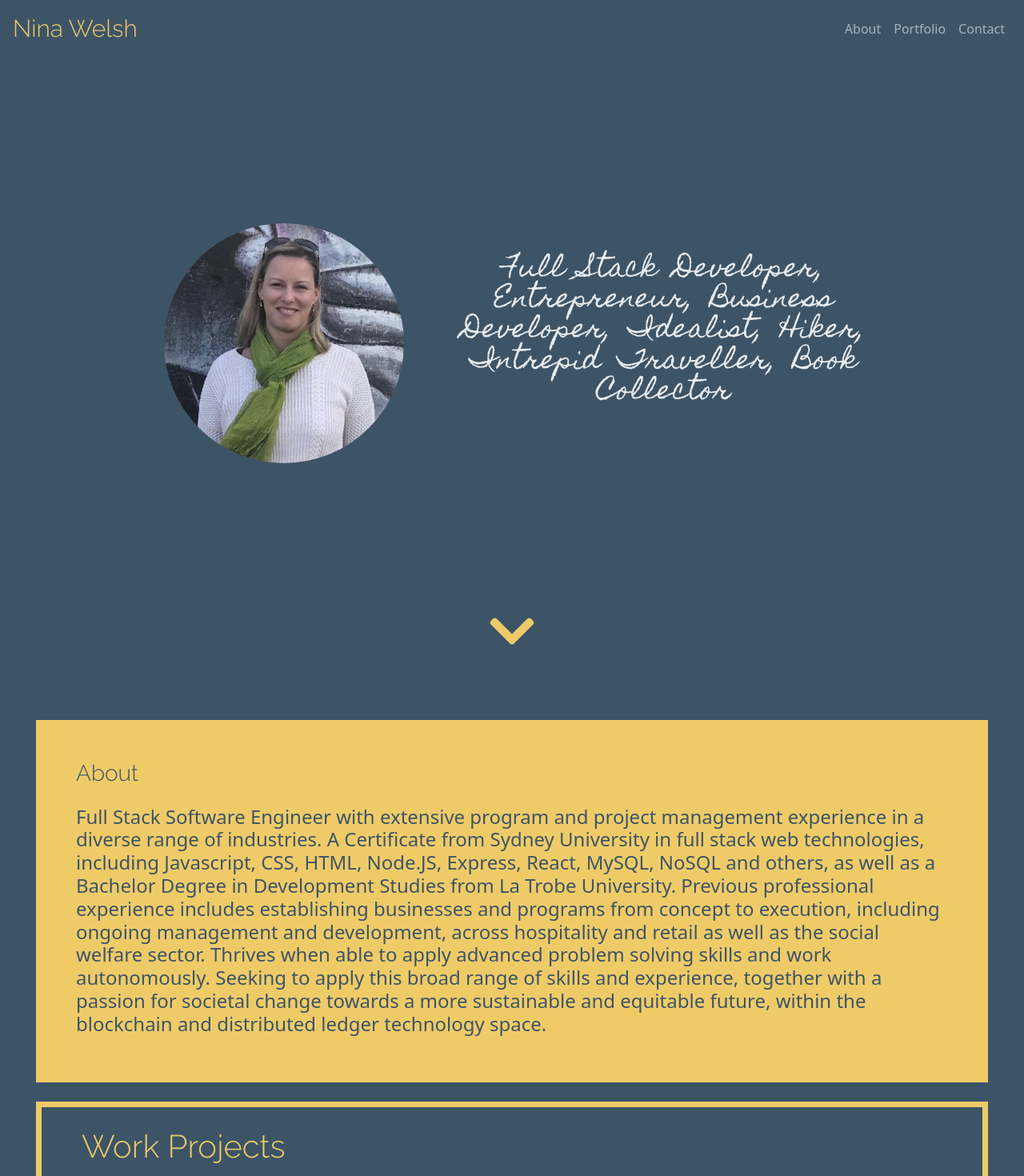
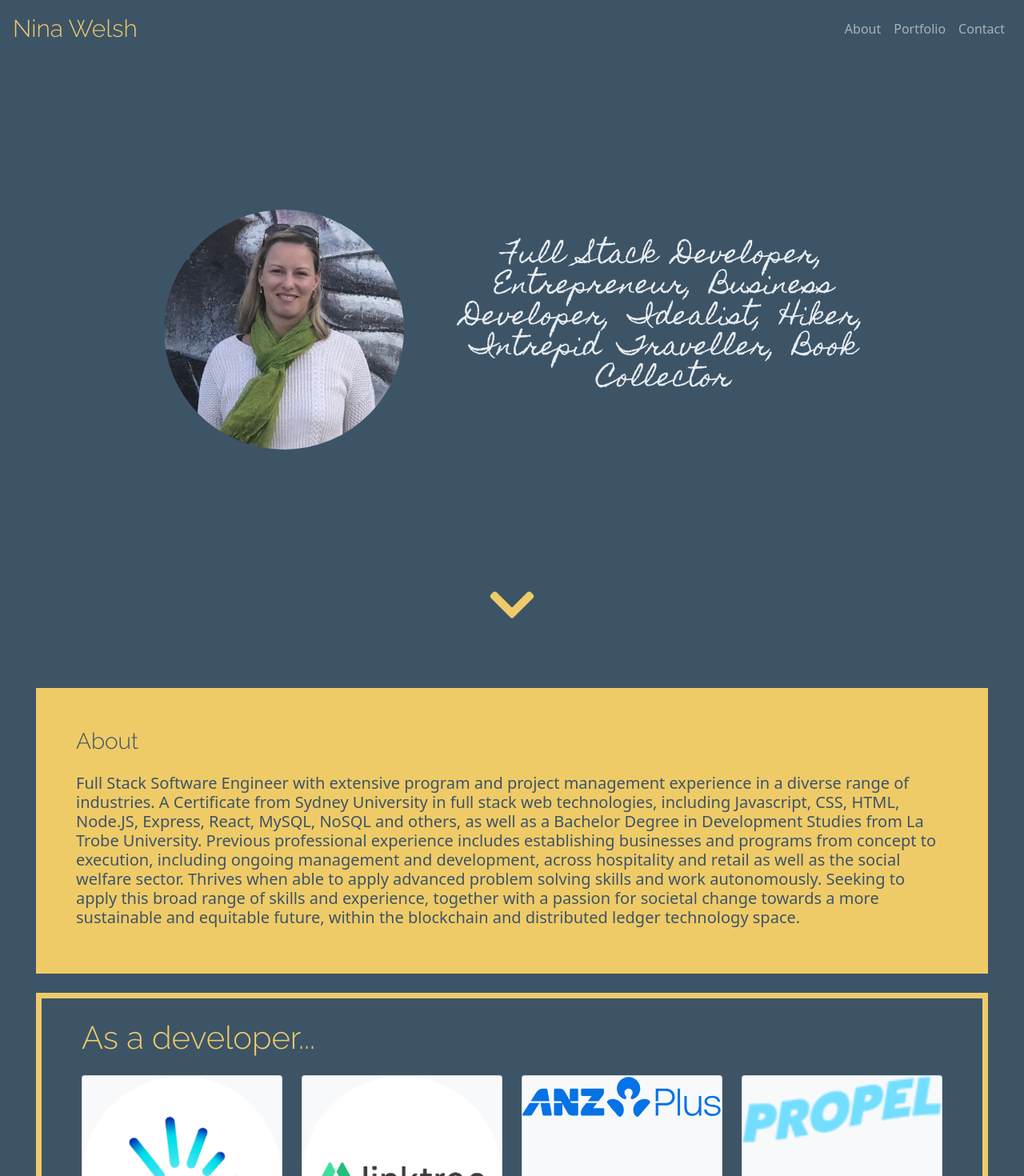
Before and after one commit to Ninetta11/Portfolio, a React (Create React App) app: page /#/home in a window 1280 px wide. Shown: the top 1470 px of the page at 80% size. Built offline with nearby package versions, Linux system fonts and the light colour scheme.

Commit message:
Improved responsiveness

```diff
--- a/src/components/Header/index.js
+++ b/src/components/Header/index.js
@@ -21,9 +21,9 @@ function Header() {
         if (name === "home") {
             scroll.scrollToTop()
         } else if (name === "about") {
-            scroll.scrollTo(1000, 0)
+            scroll.scrollTo(700, 0)
         } else if (name === "portfolio") {
-            scroll.scrollTo(1250, 0)
+            scroll.scrollTo(1140, 0)
         } else {
             scroll.scrollToBottom()
         }
--- a/src/components/Profile/index.js
+++ b/src/components/Profile/index.js
@@ -6,7 +6,7 @@ function Profile() {
     return (
         <article id="about" className="col-md-12">
             <h3>About</h3>
-            <h4>Full Stack Software Engineer with extensive program and project management experience in a
+            <h4 id="about_text">Full Stack Software Engineer with extensive program and project management experience in a
                 diverse range of industries. A Certificate from Sydney University in full stack web
                 technologies, including Javascript, CSS, HTML, Node.JS, Express, React, MySQL, NoSQL and
                 others, as well as a Bachelor Degree in Development Studies from La Trobe University.
--- a/src/components/ProjectBanner/index.js
+++ b/src/components/ProjectBanner/index.js
@@ -34,7 +34,7 @@ class ProjectBanner extends Component {
                 </Modal>
                 <article id="portfolio">
                     <div className="row">
-                        <h1>Work Projects</h1>
+                        <h1>As a developer...</h1>
                     </div>
                     <div id="inner" className="row row-cols-1 row-cols-lg-4">
                         {projects.workProjects.map(project =>
@@ -51,7 +51,7 @@ class ProjectBanner extends Component {
                 <br></br>
                 <article id="portfolio">
                     <div className="row">
-                        <h1>Personal Projects</h1>
+                        <h1>As an individual...</h1>
                     </div>
                     <div id="inner" className="row row-cols-1 row-cols-lg-4">
                         {projects.personalProjects.map(project =>
--- a/src/components/ScrollDownButton/style.css
+++ b/src/components/ScrollDownButton/style.css
@@ -1,3 +1,4 @@
 .scrollDownButton {
-    color:#EFCB68;
+    color: #EFCB68;
+    padding-bottom: 10px;
 }
--- a/src/pages/Home.js
+++ b/src/pages/Home.js
@@ -12,7 +12,7 @@ function Home() {
                 <Bio />
                 <div className="bottom-container" >
                     <ScrollDownButton
-                        x={1000}
+                        x={700}
                         y={0}
                     />
                 </div>
--- a/src/pages/style.css
+++ b/src/pages/style.css
@@ -45,7 +45,7 @@ iframe {
 }
 
 .bio-container {
-    min-height: 100vh;
+    min-height: 95vh;
     display: flex;
     flex-direction: column;
     justify-content: space-evenly;
@@ -86,11 +86,6 @@ iframe {
     padding: 50px;
 }
 
-#about-img {
-    margin-left: 35px;
-    margin-bottom: 35px;
-}
-
 #portfolio,
 #achievements {
     margin-left: 45px;
@@ -108,3 +103,21 @@ iframe {
     margin-left: auto;
     margin-right: auto
 }
+
+@media (min-width : 0px) {
+    #about_text {
+        font-size: 10px;
+    }
+}
+
+@media (min-width : 320px) {
+    #about_text {
+        font-size: 12px;
+    }
+}
+
+@media (min-width : 750px) {
+    #about_text {
+        font-size: 20px;
+    }
+}
```
